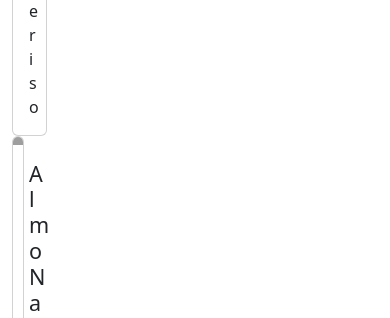
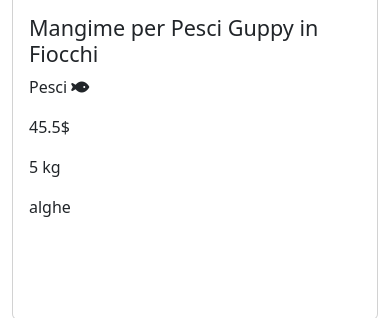
Before and after one commit to LunaLopis/php-oop-2, a PHP site: page / in a window 390 px wide. Shown: the part 2168-2486 px from the top of the page. Run offline with PHP 8.4, Linux system fonts and the light colour scheme; grey boxes are pictures that could not be loaded.

Commit message:
esercizio completato

```diff
--- a/Models/Accessory.php
+++ b/Models/Accessory.php
@@ -7,13 +7,7 @@ class Accessory extends Product {
 
     public function __construct(string $_name, string $_image, Float $_price, string $_category,  Float $_size, string $_materials) {
         parent::__construct($_name, $_image, $_price, $_category, );
-        // assegno valore
         $this->size = $_materials;
-
     }
-
-    // public function getInfo() {
-    //     return parent::getInfo() . ", Category: " . $this->category;
-    // }
 }
 ?>
--- a/index.php
+++ b/index.php
@@ -7,13 +7,15 @@ require_once __DIR__ . '/Models/Accessory.php';
 $products = [
     new PetFood("Royal Canin Mini Adult", "https://arcaplanet.vtexassets.com/arquivos/ids/288255-1200-1200/_0006_mini-adult.jpg?v=1775129544&quality=1&width=1200&height=1200", 58.90, "Cane", 10, "pollo e riso"),
     new PetFood("Almo Nature Holistic Maintenance Medium Large Tonno e Riso", "https://arcaplanet.vtexassets.com/arquivos/ids/245173/almo-nature-holistic-cane-adult-medium-pollo-e-riso.jpg", 43.99, "Cane", 20, "tonno e riso"),
-    new PetFood("Almo Nature Cat Daily Lattina", "https://arcaplanet.vtexassets.com/arquivos/ids/245336/almo-daily-menu-cat-400-gr-vitello.jpg", 23.99, "gatto", 10, "branzino salmone e carote"),
-    new PetFood("Mangime per Pesci Guppy in Fiocchi", "https://arcaplanet.vtexassets.com/arquivos/ids/272714/tetra-guppy-mini-flakes.jpg", 45.50, "pesci", 5, "alghe"),
+    new PetFood("Almo Nature Cat Daily Lattina", "https://arcaplanet.vtexassets.com/arquivos/ids/245336/almo-daily-menu-cat-400-gr-vitello.jpg", 23.99, "Gatto", 10, "branzino salmone e carote"),
+    new PetFood("Mangime per Pesci Guppy in Fiocchi", "https://arcaplanet.vtexassets.com/arquivos/ids/272714/tetra-guppy-mini-flakes.jpg", 45.50, "Pesci", 5, "alghe"),
     new Accessory("Voliera Wilma in Legno", "https://arcaplanet.vtexassets.com/arquivos/ids/258384/voliera-wilma1.jpg", 59.99, "Uccelli", 40, "legno"),
     new Accessory("Cartucce Filtranti per Filtro EasyCrystal", "https://arcaplanet.vtexassets.com/arquivos/ids/272741/tetra-easycrystal-filterpack-250-300.jpg", 30.50, "Pesci", 20, "plastica"),
     new Toy("Kong Classic", "https://arcaplanet.vtexassets.com/arquivos/ids/256599/kong-classic1.jpg", 55.99, "Cane", 50, "legno"),
     new Toy("Topini di peluche Trixie", "https://arcaplanet.vtexassets.com/arquivos/ids/223852/trixie-gatto-gioco-active-mouse-peluche.jpg", 10.99, "Gatto", 20, "plastica"),
 ];
+
+
 ?>
 
 <!DOCTYPE html>
@@ -21,6 +23,7 @@ $products = [
 <head>
     <meta charset="UTF-8">
     <meta name="viewport" content="width=device-width, initial-scale=1.0">
+    <link rel="stylesheet" href="https://cdnjs.cloudflare.com/ajax/libs/font-awesome/6.4.0/css/all.min.css" integrity="sha512-iecdLmaskl7CVkqkXNQ/ZH/XLlvWZOJyj7Yy7tcenmpD1ypASozpmT/E0iPtmFIB46ZmdtAc9eNBvH0H/ZpiBw==" crossorigin="anonymous" referrerpolicy="no-referrer" />
     <link href="https://cdn.jsdelivr.net/npm/bootstrap@5.3.0/dist/css/bootstrap.min.css" rel="stylesheet" integrity="sha384-9ndCyUaIbzAi2FUVXJi0CjmCapSmO7SnpJef0486qhLnuZ2cdeRhO02iuK6FUUVM" crossorigin="anonymous">
     <title>Document</title>
 </head>
@@ -28,15 +31,35 @@ $products = [
     <div class="container">
         <div class="row">
             <?php foreach ($products as $product): ?>
-            <div class="col-4">
-                <div class="card">
-                    <img class="card-img-top"  alt="Card image" src="<?php echo $product->image; ?>">
-                    <div class="card-body">
+                <div class="col-lg-3 col-md-6 col-sm-6 col-12">
+                    <div class="card " >
+                           <img class="card-img-top"   src="<?php echo $product->image; ?>">
+                               <div class="card-body" style="height: 20em ;">
                                 <h4 class="card-title"> <?php echo $product->name ?></h4>
-                            <p class="card-text"> <?php echo $product->category; ?></p>
-                            <p class="card-text"> <?php echo $product->price;?></p>
+
+                                <p class="card-text"> <?php echo $product->category; ?>
+                                <?php if($product->category === "Cane"){ ?>
+                                    <span class=""><i class="fa-solid fa-dog"></i></span>
+                                <?php } ?>
+
+                                <?php if($product->category === "Gatto"){ ?>
+                                    <span><i class="fa-solid fa-cat"></i></span>
+                                <?php } ?>
+
+                                <?php if($product->category === "Pesci"){ ?>
+                                    <span><i class="fa-solid fa-fish"></i></span>
+                                <?php } ?>
+
+                                <?php if($product->category === "Uccelli"){ ?>
+                                    <span><i class="fa-solid fa-crow"></i></span>
+                                <?php } ?>
+
+
+
+
+                                <p class="card-text"> <?php echo $product->price;?>$</p>
                                 <?php if(get_class($product) === 'PetFood'){ ?>
-                            <p class="card-text"> <?php echo $product->weight; ?></p>
+                                    <p class="card-text"> <?php echo $product->weight; ?> kg</p>
                                     <p class="card-text"> <?php echo $product->ingredients; ?></p>
                                 <?php } ?>
                                 <?php if(get_class($product) === 'Accessory'){ ?>
@@ -44,14 +67,21 @@ $products = [
                                     <p class="card-text"> <?php echo $product->size; ?></p>
                                 <?php } ?>
                                 <?php if(get_class($product) === 'Toy'){ ?>
-                            <p class="card-text"> <?php echo $product->features; ?></p>
-                            <p class="card-text"> <?php echo $product->size; ?></p>
+                                    <p class="card-text"> <?php echo $product->features; ?> </p>
+                                    <p class="card-text"><?php echo $product->size; ?></p>
                                 <?php } ?>
+                         </div>
                     </div>
                     </div>
             <?php endforeach; ?>
     </div>
-</div>
 
 </body>
 </html>
+
+<style>
+  .card-img-top {
+    height: 300px;
+    object-fit: contain;
+  }
+</style>
```
Also changed, not shown: Models/PetFood.php (+0 -8 lines), Models/Product.php (+1 -6 lines). Lines whose indentation alone changed are shown as unchanged.
